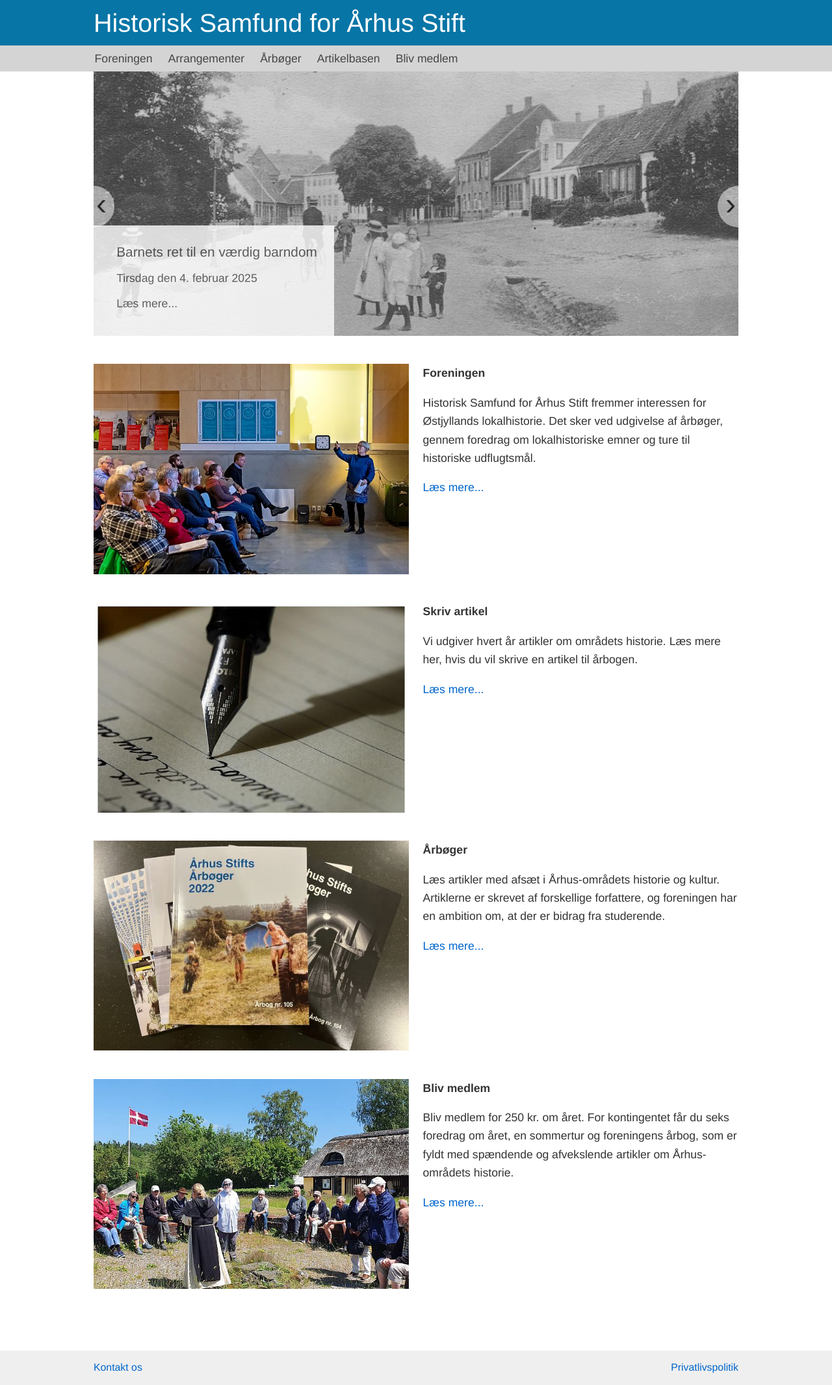
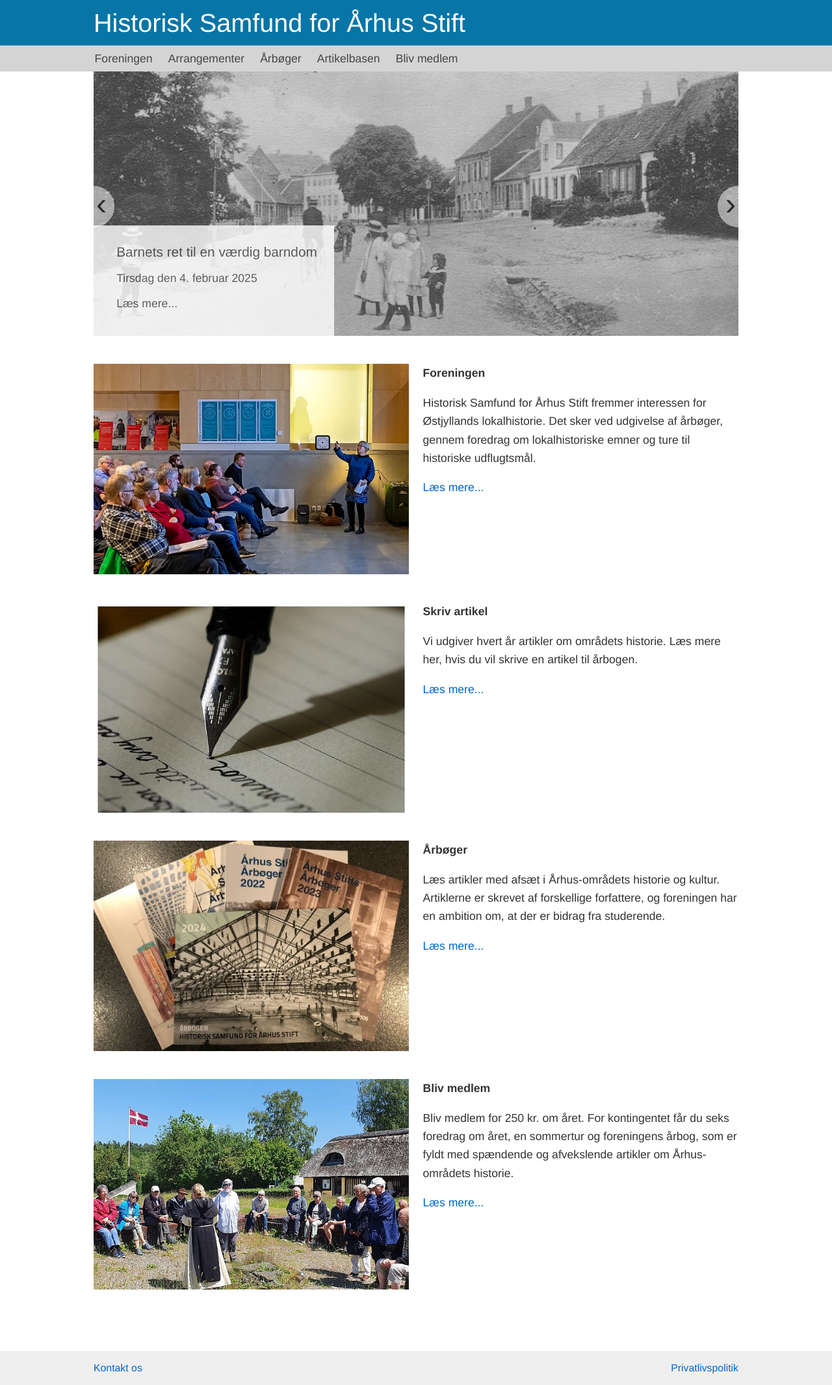
Before and after one commit to guldhorn/historisk-samfund, a Jekyll site: the page built from index.md, in a window 1280 px wide. Shown: the whole page at 65% size. Built offline with Jekyll 4.4.1, drawn with Linux system fonts in a browser that asks for light colours.

Commit message:
Update teasers.yaml

```diff
--- a/_data/teasers.yaml
+++ b/_data/teasers.yaml
@@ -21,7 +21,7 @@
   text: Vi udgiver hvert år artikler om områdets historie. Læs mere her, hvis du vil skrive en artikel til årbogen.
 
 - page_url: /aarboeger
-  image_url: /assets/aarboeger_teaser.jpg
+  image_url: /assets/aarboeger_teaser_2024.jpg
   image_alt: Læs om vores årbøger
   title: Årbøger
   text: Læs artikler med afsæt i Århus-områdets historie og kultur. Artiklerne er skrevet af forskellige forfattere, og foreningen har en ambition om, at der er bidrag fra studerende.
```
